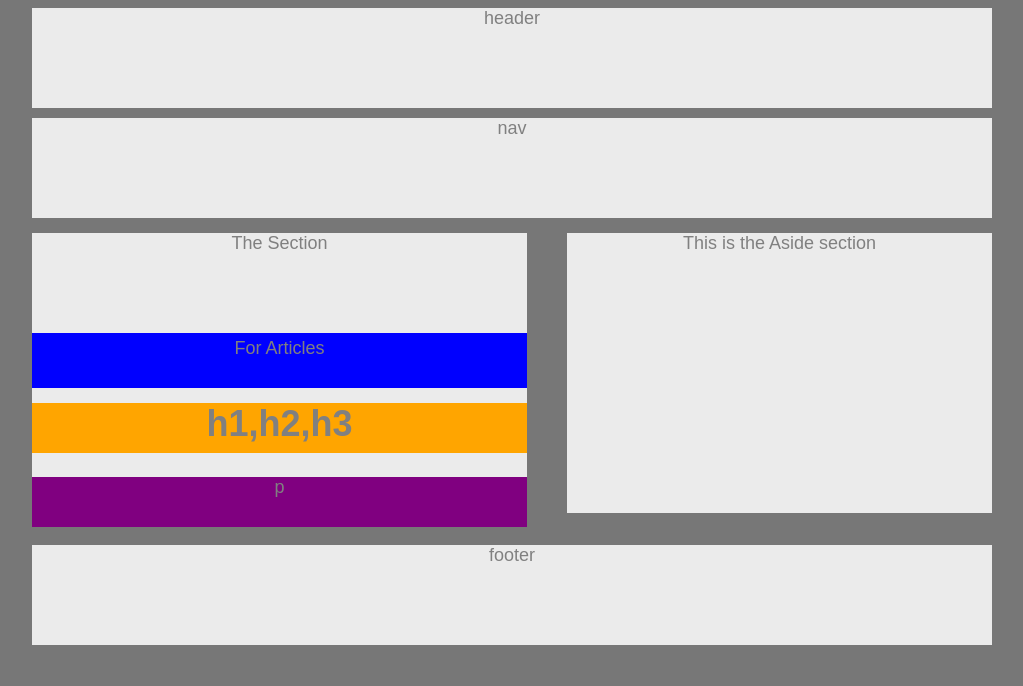
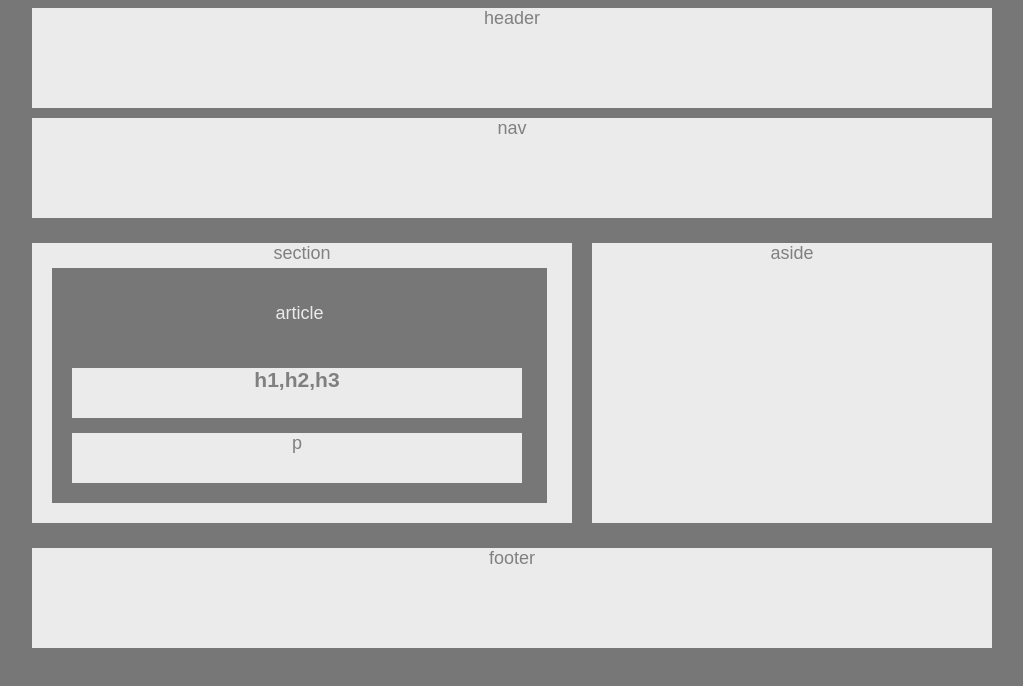
Before and after one commit to kylejamal/HW-Wireframe, a plain HTML site: page index.html in a window 1280 px wide. Shown: the whole page, without its empty margins (128-1151 px from the left). Drawn offline with Linux system fonts and the light colour scheme.

Commit message:
so close

```diff
--- a/index.html
+++ b/index.html
@@ -14,13 +14,13 @@
 	<!--End header-->
 	<nav>nav</nav>
 
-	<ASIDE>This is the Aside section</ASIDE>
+	<ASIDE>aside</ASIDE>
 
-	<section>The Section</section>
+	<section>section</section>
 
-	<article>For Articles</article>
+	<article>article</article>
 
-	<h1>h1,h2,h3</h1>
+	<h3>h1,h2,h3</h3>
 
 	<p>p</p>
 
--- a/style.css
+++ b/style.css
@@ -28,51 +28,63 @@ nav
  	background-color: #ebebeb;
 	height: 100px;
 	width: auto;
-	margin-top: 10px;}
+	margin-top: 10px;
+	margin-bottom: 10px;
+}
 
 
 aside{
 	background-color:#ebebeb;
 	height: 280px;
-	width: 425px;
+	width: 400px;
 	margin-top: 15px;
 	float: right;
+	clear: both;
 
 }
 
 section{
 	height: 280px;
-	width: 495px;
+	width: 540px;
 	background-color: #ebebeb;
 	margin-top: 15px;
+
+
 	position: absolute;
 	float: left;
+	clear: both;
 
 
 }
 
 article{
 	height: 100px;
-	background-color: #ebebeb;
-	background-color: blue;
+	color: #ebebeb;
+	background-color: #777;
 	width: 495px;
-	height: 50px;
+	height: 200px;
 	position: relative;
-	margin-top: 115px;
+	margin-top: 50px;
 	margin-bottom: 15px;
-	margin-right: 30px;
-	padding-top: 5px;
+	margin-right: 150px;
+	padding-top: 35px;
+	margin-left: 20px;
+
 
 }
 
-h1
+h3
 {
 	height: 100px;
-	margin-top: 15px;
-	background-color: orange;
-	width: 495px;
+	margin-top: 10px;
+	margin-bottom: 15px;
+	background-color: #ebebeb;
+	bottom:  150px;
+	left:20px;
+	width: 450px;
 	height: 50px;
 	position: relative;
+	margin-left: 20px;
 
 }
 
@@ -80,17 +92,23 @@ h1
 p{
 	height: 100px;
 	margin-top: 15px;
-	background-color: purple;
-	width: 495px;
+	margin-bottom: 15px;
+	background-color: #ebebeb;
+	bottom:  150px;
+	left: 20px;
+	width: 450px;
 	height: 50px;
 	position: relative;
+	margin-left: 20px;
+
 
 }
 
 footer{
 	height: 100px;
-
-	margin-top: 15px;
+	bottom: 100px;
+	margin-top: 1px;
 	background-color: #ebebeb;
+	position: relative;
 
 }
```
